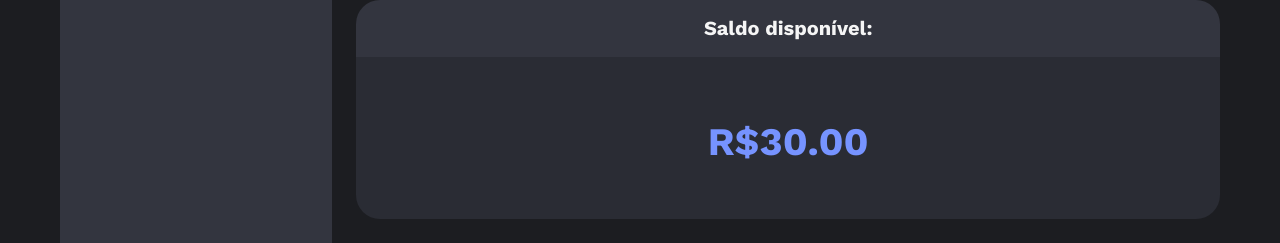
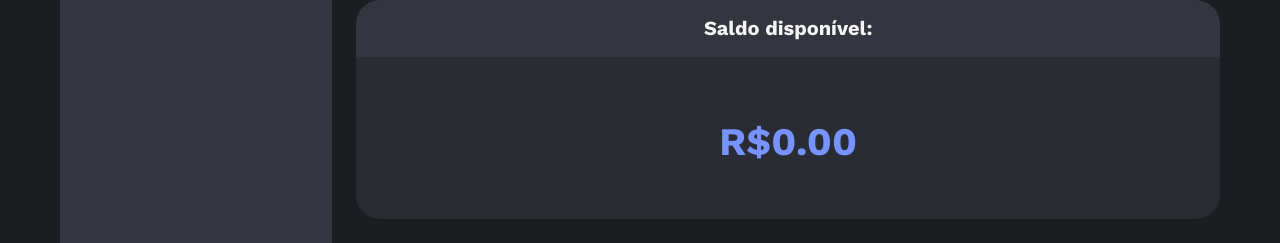
Before and after one commit to aldtorres/poupapp, an Angular app: page / in a window 1280 px wide. Shown: the part 186-429 px from the top of the page. Built offline with nearby package versions, Linux system fonts and the light colour scheme.

Commit message:
saldo - transformado em signal - agrupar valores das contas

```diff
--- a/src/app/area-financeira/area-financeira.component.html
+++ b/src/app/area-financeira/area-financeira.component.html
@@ -1,5 +1,5 @@
 <div class="area-financeira">
-  <app-saldo class="saldo" [saldo]="saldo" />
+  <app-saldo class="saldo" [saldo]="saldo()" />
   <app-transacoes class="transacoes" [contas]="contas()" [transacoes]="transacoes()" (handleTransacao2Criada)="processarTransacao($event)" />
   <app-contas class="contas" [contas]="contas()" (handleConta2Criada)="adicionarConta($event)" />
 </div>
--- a/src/app/area-financeira/area-financeira.component.ts
+++ b/src/app/area-financeira/area-financeira.component.ts
@@ -12,7 +12,17 @@ import { Transacao, TipoTransacao } from './compartilhados/transacao.model';
   styleUrl: './area-financeira.component.css'
 })
 export class AreaFinanceiraComponent {
-  saldo = 30;
+  saldo = computed(() => {
+    const saldoAgrupado = this.contas()
+                              .map((conta) => {
+                                return conta.saldo;
+                              })
+                              .reduce((acc, valor) => {
+                                  return acc + valor;
+                              },0);
+
+    return saldoAgrupado;
+  });
 
   //transformar em signal!
   transacoes = signal<Transacao[]>([]);
@@ -20,7 +30,7 @@ export class AreaFinanceiraComponent {
   contasComSaldoInicial = signal<Conta[]>([]);
 
   contas = computed(() =>{
-    return this.contasComSaldoInicial().map((contaAtual)=>{
+    return this.contasComSaldoInicial().map((contaAtual) => {
       const saldoAtualizado = this.calculaSaldoAtualizado(contaAtual);
 
       return { ...contaAtual, saldo: saldoAtualizado};
```
